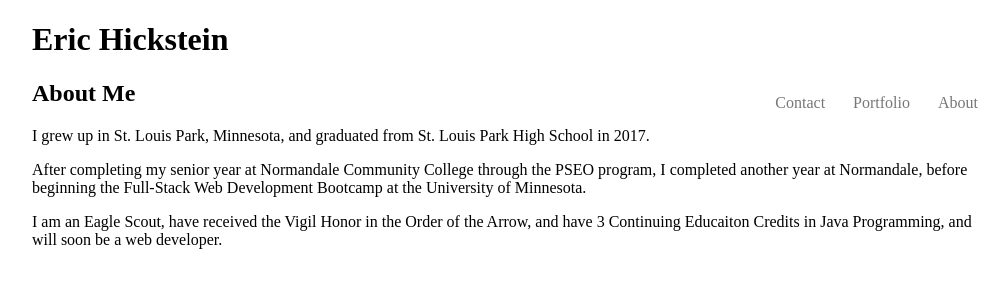
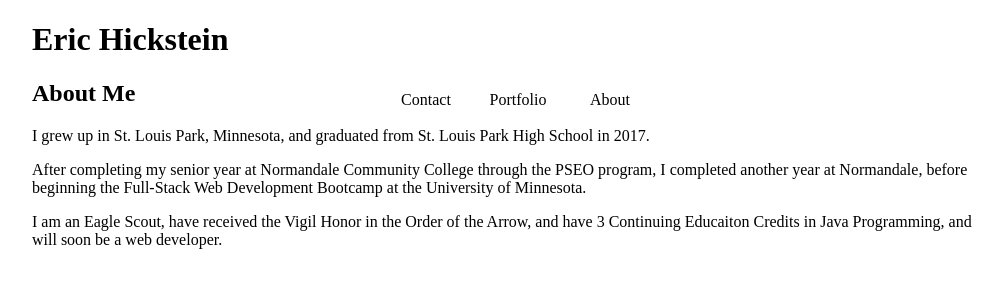
Before and after one commit to ehickstein/Basic-Portfolio, a plain HTML site: page index.html in a window 1280 px wide. Shown: the whole page, without its empty margins (128-1135 px from the left). Drawn offline with Linux system fonts and the light colour scheme; files that its build step writes are made by us from their sources.

Commit message:
update 2

```diff
--- a/assets/css/style.css
+++ b/assets/css/style.css
@@ -3,19 +3,28 @@ body{
     margin: 0 auto;
 
 }
-ul{
-    list-style-type: none;
+nav{
+    position: relative;
+    width: 300px;
+    margin: 0 auto;
+    padding: 0;
+    text-align: center;
+}
+nav ul{
     margin: 0;
     padding: 0;
 }
-li{
+nav li{
+    list-style: none;
     float: right;
+    text-align: center;
 }
-li a{
+nav li a{
     display: block;
-    color:  #777777;
-    background-color: #ffffff;
-    text-align: center;
-    padding: 14px;
     text-decoration: none;
+    margin-right: 12px;
+    width: 4em;
+    padding: 8px;
+    line-height: 1.50em;
+    color: #000;
 }
--- a/index.html
+++ b/index.html
@@ -5,6 +5,11 @@
     <h1 class="headers">
         Eric Hickstein
     </h1>
+    <meta http-equiv="X-UA-Compatible" content="IE=7, IE=9">
+
+</head>
+
+<body>
     <nav>
         <ul>
             <li><a href="index.html">About</a></li>
@@ -12,9 +17,6 @@
             <li><a href="contact.html">Contact</a></li>
         </ul>
     </nav>
-</head>
-
-<body>
     <h2 class="headers">
         About Me
     </h2>
```
